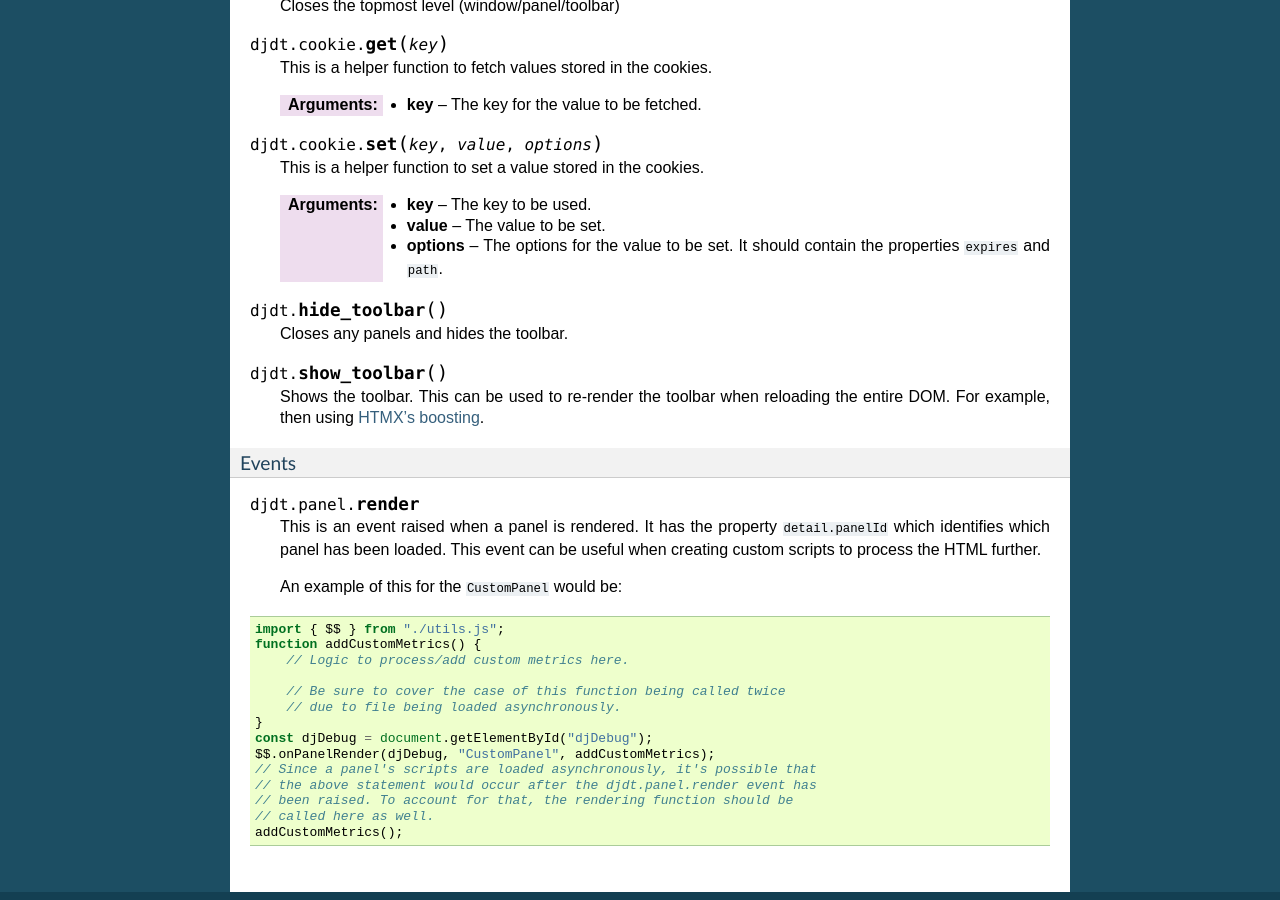
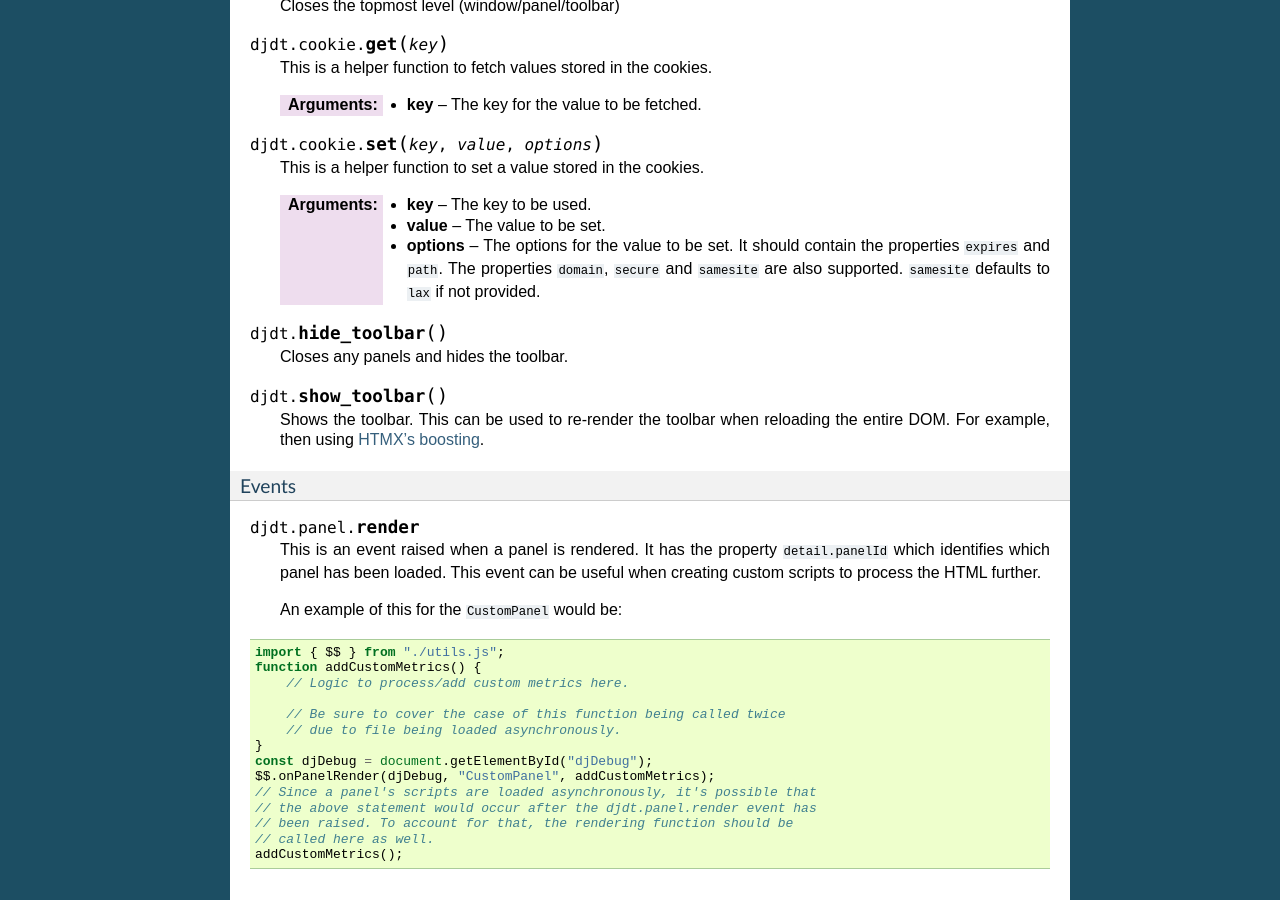
Before and after one commit to jazzband/django-debug-toolbar, a Sphinx documentation site: the page built from docs/panels.rst, in a window 1280 px wide and 900 px high, scrolled down 6417 px. Built offline with Sphinx 7.4.7, drawn with Linux system fonts in a browser that asks for light colours.

Commit message:
Fix #1792: Lowercase all cookie keys, actually allow overriding the samesite value

```diff
--- a/debug_toolbar/static/debug_toolbar/js/toolbar.js
+++ b/debug_toolbar/static/debug_toolbar/js/toolbar.js
@@ -341,9 +341,9 @@
                 options.path ? "; path=" + options.path : "",
                 options.domain ? "; domain=" + options.domain : "",
                 options.secure ? "; secure" : "",
-                "sameSite" in options
-                    ? "; sameSite=" + options.samesite
-                    : "; sameSite=Lax",
+                "samesite" in options
+                    ? "; samesite=" + options.samesite
+                    : "; samesite=lax",
             ].join("");
 
             return value;
--- a/docs/changes.rst
+++ b/docs/changes.rst
@@ -7,6 +7,8 @@
 * Adjusted app directories system check to allow for nested template loaders.
 * Switched from flake8, isort and pyupgrade to `ruff
   <https://beta.ruff.rs/>`__.
+* Converted cookie keys to lowercase. Fixed the ``samesite`` argument to
+  ``djdt.cookie.set``.
 
 4.1.0 (2023-05-15)
 ------------------
--- a/docs/panels.rst
+++ b/docs/panels.rst
@@ -421,7 +421,9 @@
     :param value: The value to be set.
 
     :param options: The options for the value to be set. It should contain the
-        properties ``expires`` and ``path``.
+        properties ``expires`` and ``path``. The properties ``domain``,
+        ``secure`` and ``samesite`` are also supported. ``samesite`` defaults
+        to ``lax`` if not provided.
 
 .. js:function:: djdt.hide_toolbar
 
```
